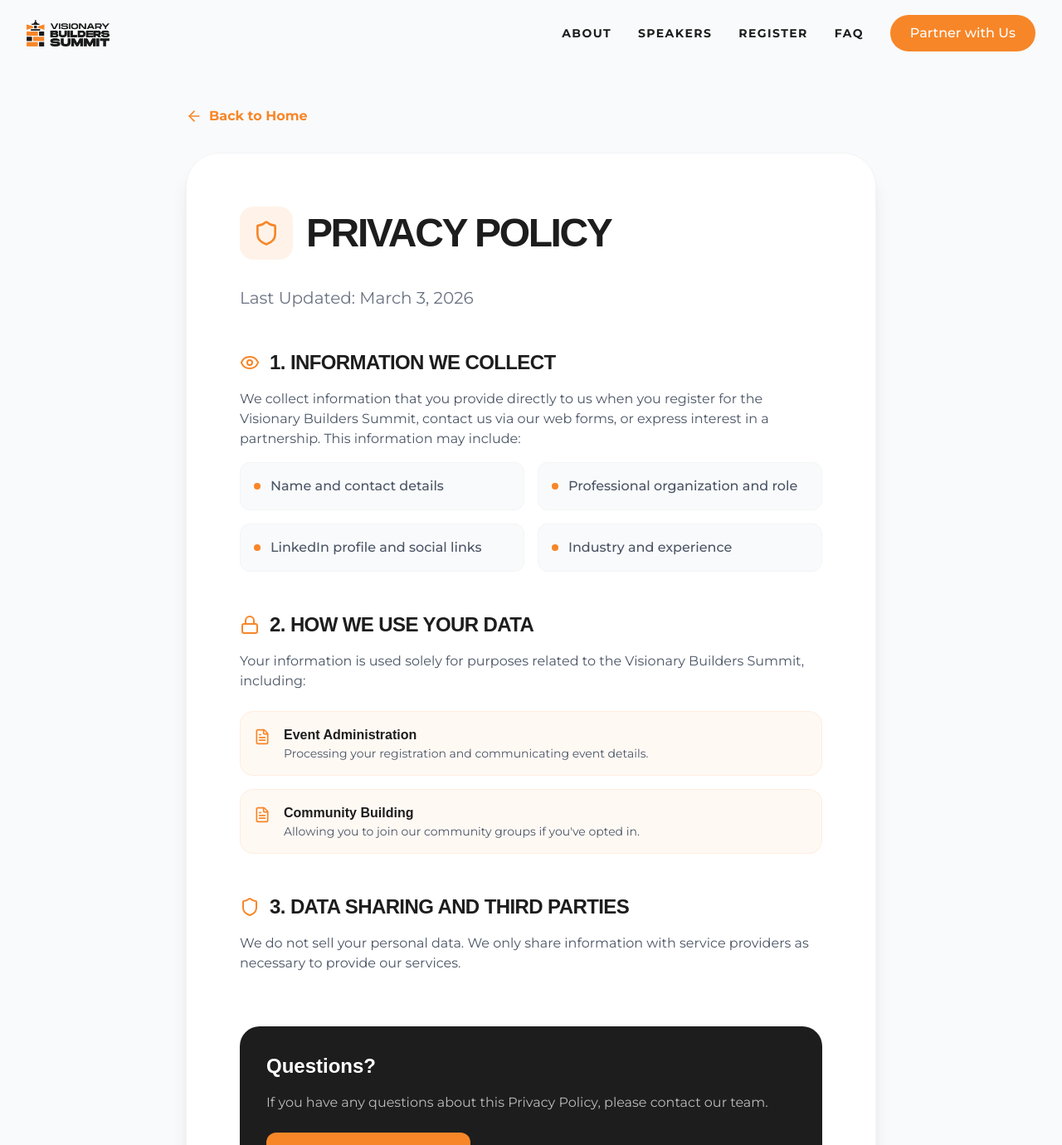
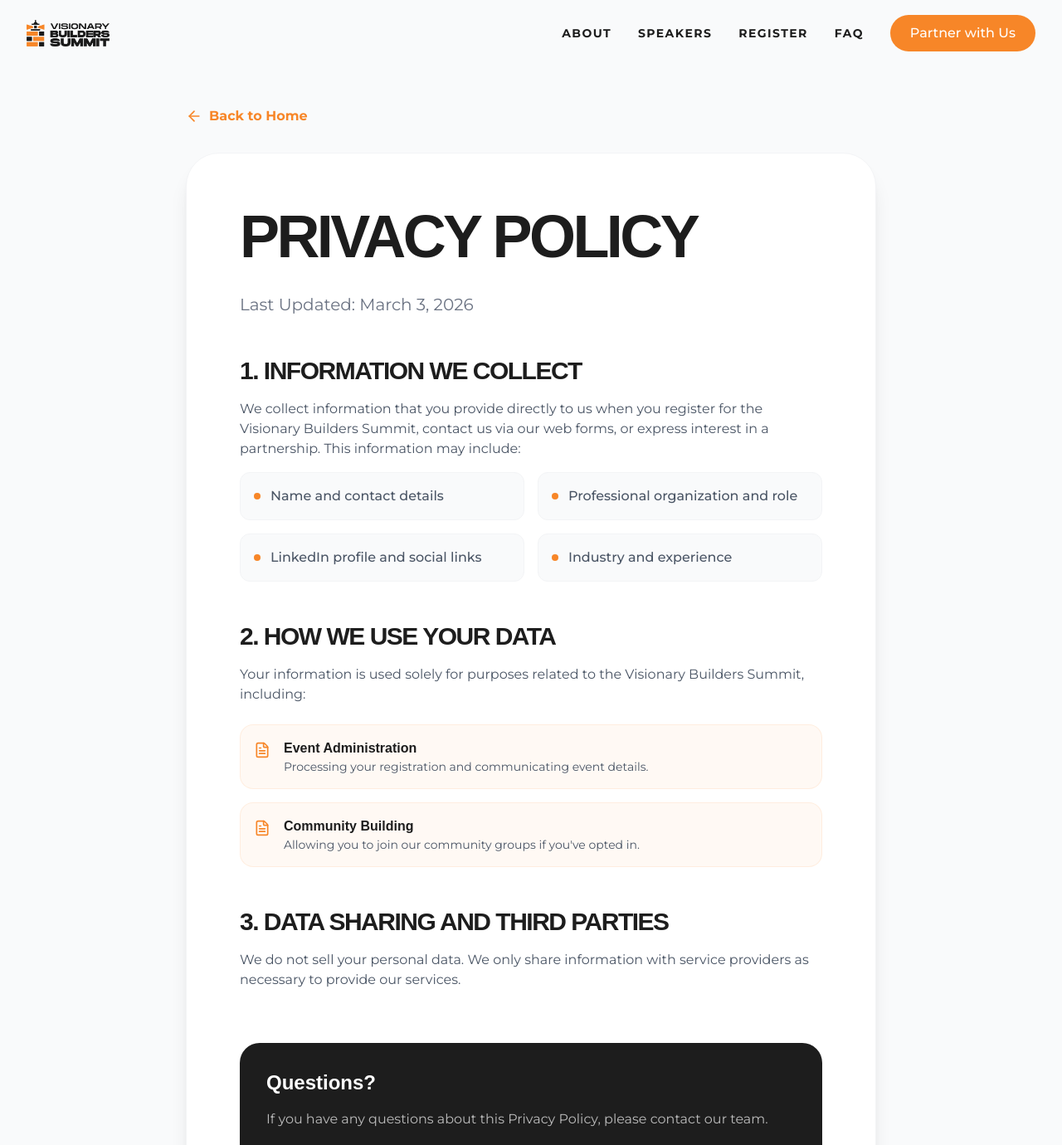
Before and after one commit to KuchiMercy/builders-summit, a React (Vite) app: page /privacy-policy in a window 1280 px wide. Shown: the top 1380 px of the page at 83% size. Built offline with nearby package versions, Linux system fonts and the light colour scheme; a web font is replaced by a local one.

Commit message:
fix(deployment): add SPA routing for Vercel and align privacy policy styles

```diff
--- a/src/pages/PrivacyPolicy.tsx
+++ b/src/pages/PrivacyPolicy.tsx
@@ -1,6 +1,6 @@
 import Navbar from "../components/layout/Navbar";
 import Footer from "../components/layout/Footer";
-import { ArrowLeft, Shield, Lock, Eye, FileText } from "lucide-react";
+import { ArrowLeft, FileText } from "lucide-react";
 import { Link } from "react-router-dom";
 
 const PrivacyPolicy = () => {
@@ -20,10 +20,7 @@ const PrivacyPolicy = () => {
 
                     <div className="bg-white rounded-[2.5rem] p-8 md:p-16 shadow-xl border border-gray-100">
                         <div className="flex items-center gap-4 mb-8">
-                            <div className="w-16 h-16 bg-primary/10 rounded-2xl flex items-center justify-center text-primary">
-                                <Shield size={32} />
-                            </div>
-                            <h1 className="text-4xl md:text-5xl font-black text-dark tracking-tighter">
+                            <h1 className="text-5xl md:text-7xl font-black text-dark tracking-tighter leading-none">
                                 PRIVACY POLICY
                             </h1>
                         </div>
@@ -35,8 +32,7 @@ const PrivacyPolicy = () => {
 
                             <section className="mb-12">
                                 <div className="flex items-center gap-3 mb-4 text-dark">
-                                    <Eye size={24} className="text-primary" />
-                                    <h2 className="text-2xl font-bold m-0 uppercase tracking-tight">1. Information We Collect</h2>
+                                    <h2 className="text-3xl font-black text-dark tracking-tighter uppercase">1. Information We Collect</h2>
                                 </div>
                                 <p>
                                     We collect information that you provide directly to us when you register for the Visionary Builders Summit,
@@ -60,8 +56,7 @@ const PrivacyPolicy = () => {
 
                             <section className="mb-12">
                                 <div className="flex items-center gap-3 mb-4 text-dark">
-                                    <Lock size={24} className="text-primary" />
-                                    <h2 className="text-2xl font-bold m-0 uppercase tracking-tight">2. How We Use Your Data</h2>
+                                    <h2 className="text-3xl font-black text-dark tracking-tighter uppercase">2. How We Use Your Data</h2>
                                 </div>
                                 <p>
                                     Your information is used solely for purposes related to the Visionary Builders Summit, including:
@@ -86,8 +81,7 @@ const PrivacyPolicy = () => {
 
                             <section className="mb-12">
                                 <div className="flex items-center gap-3 mb-4 text-dark">
-                                    <Shield size={24} className="text-primary" />
-                                    <h2 className="text-2xl font-bold m-0 uppercase tracking-tight">3. Data Sharing and Third Parties</h2>
+                                    <h2 className="text-3xl font-black text-dark tracking-tighter uppercase">3. Data Sharing and Third Parties</h2>
                                 </div>
                                 <p>
                                     We do not sell your personal data. We only share information with service providers as necessary to provide our services.
```
Also changed, not shown: vercel.json.
